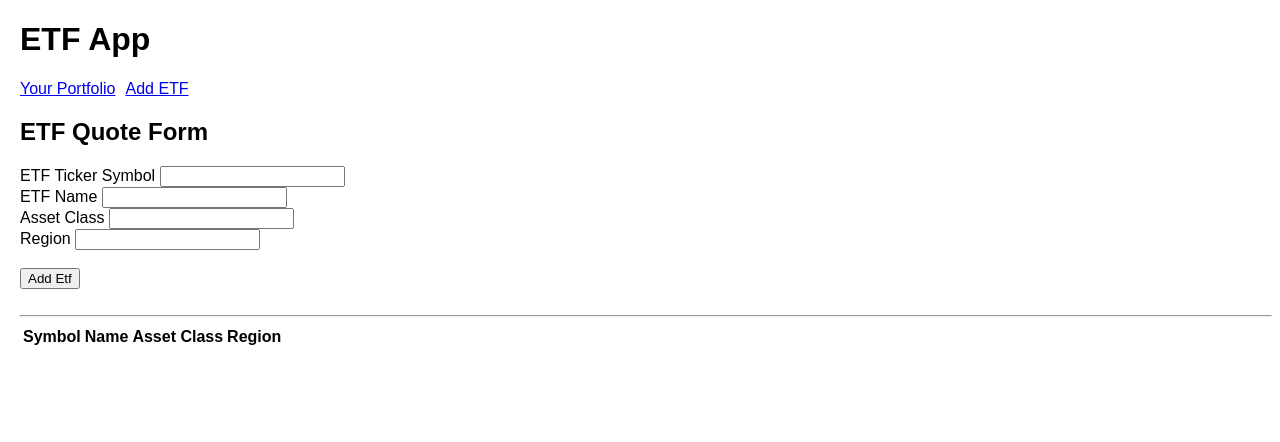
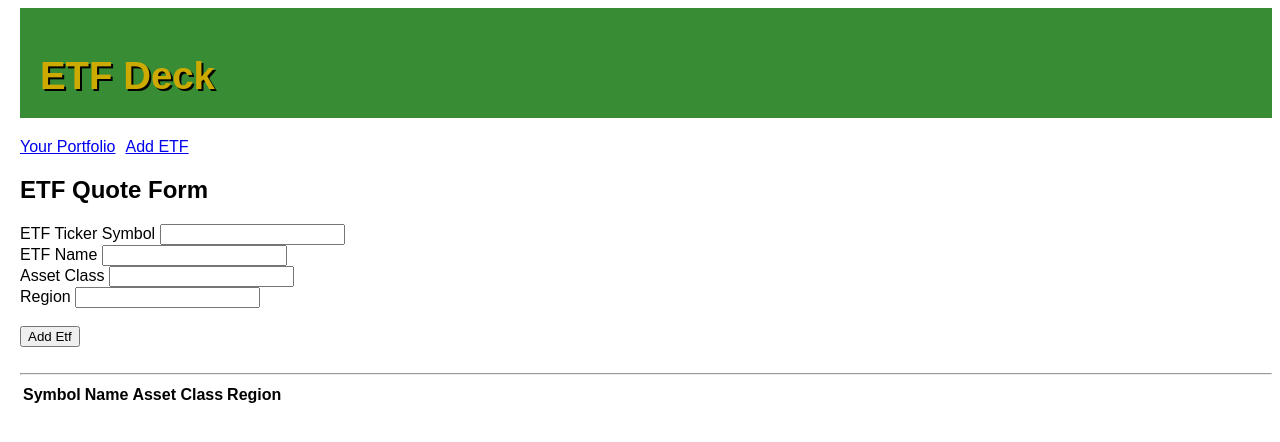
Before and after one commit to psnider30/asset-deck-iex-client, a React (Create React App) app: page / in a window 1280 px wide. Shown: the top 442 px of the page. Built offline with nearby package versions, Linux system fonts and the light colour scheme.

Commit message:
Move Router, NavLinks, App-header to App.js and update css for App-header

```diff
--- a/src/App.css
+++ b/src/App.css
@@ -8,10 +8,13 @@
 }
 
 .App-header {
-  background-color: #222;
-  height: 150px;
+  background-color: rgba(21, 120, 17, 0.85);
+  height: 70px;
   padding: 20px;
-  color: white;
+  color: rgb(205,170,0);
+  font-size: 120%;
+  text-shadow: 2px 2px rgb(1,1,1);
+  margin-bottom: 20px;
 }
 
 .App-title {
--- a/src/App.js
+++ b/src/App.js
@@ -1,11 +1,22 @@
 import React, { Component } from 'react';
 import './App.css';
+import { BrowserRouter as Router, Route, Switch, NavLink } from 'react-router-dom';
+
 import EtfDeck from './EtfDeck.js'
 
 class App extends Component {
   render() {
     return (
       <div className="App">
+        <div className="App-header">
+          <h1>ETF Deck</h1>
+        </div>
+        <Router>
+          <div>
+            <NavLink style={{ marginRight: '10px' }} to="/etfs">Your Portfolio</NavLink>
+            <NavLink style={{ marginRight: '10px' }} to="/etfs/new">Add ETF</NavLink>
+          </div>
+        </Router>
         <EtfDeck />
       </div>
     );
--- a/src/EtfDeck.js
+++ b/src/EtfDeck.js
@@ -1,6 +1,5 @@
 import React, { Component } from 'react';
 import uuidV4 from 'uuid/v4';
-import { BrowserRouter as Router, Route, Switch, NavLink } from 'react-router-dom';
 import { connect } from 'react-redux';
 import { bindActionCreators } from 'redux';
 
@@ -43,19 +42,11 @@ class EtfDeck extends Component {
   render() {
     const { etfs, etfToUpdate, actions } = this.props;
     return (
-      <Router>
-        <div>
-          <h1>ETF App</h1>
-          <div>
-            <NavLink style={{ marginRight: '10px' }} to="/etfs">Your Portfolio</NavLink>
-            <NavLink style={{ marginRight: '10px' }} to="/etfs/new">Add ETF</NavLink>
-          </div>
-          <EtfQuoteForm
-            etfs={etfs}
-            etfToUpdate={etfToUpdate}
-          />
-        </div>
-      </Router>
+      <div>
+        <EtfQuoteForm
+          etfs={etfs}
+          etfToUpdate={etfToUpdate} />
+      </div>
     );
   }
 }
```
